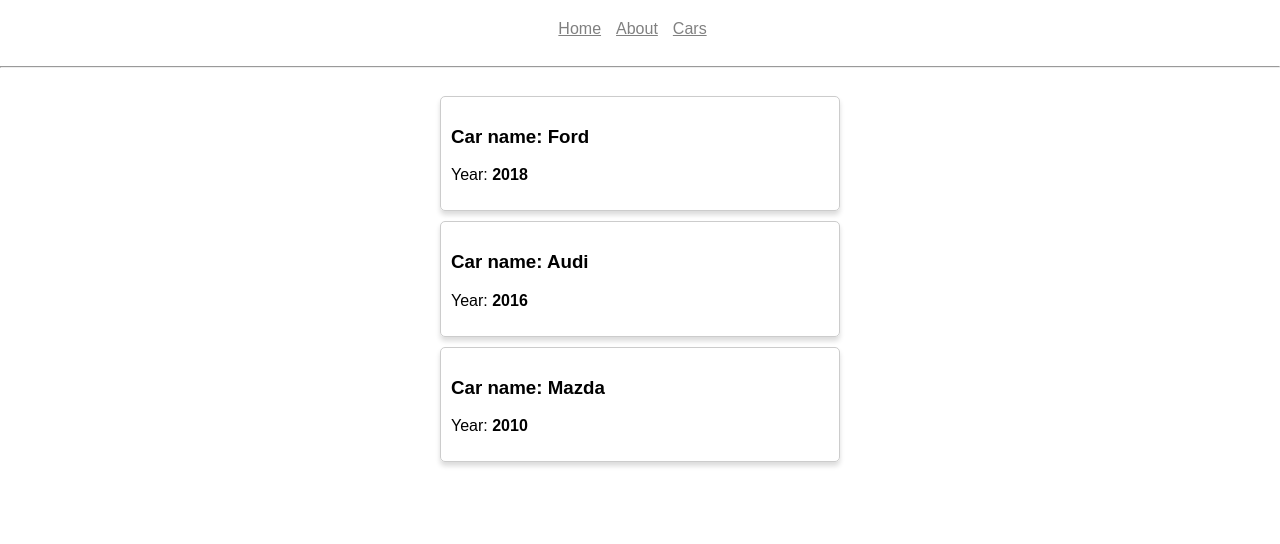
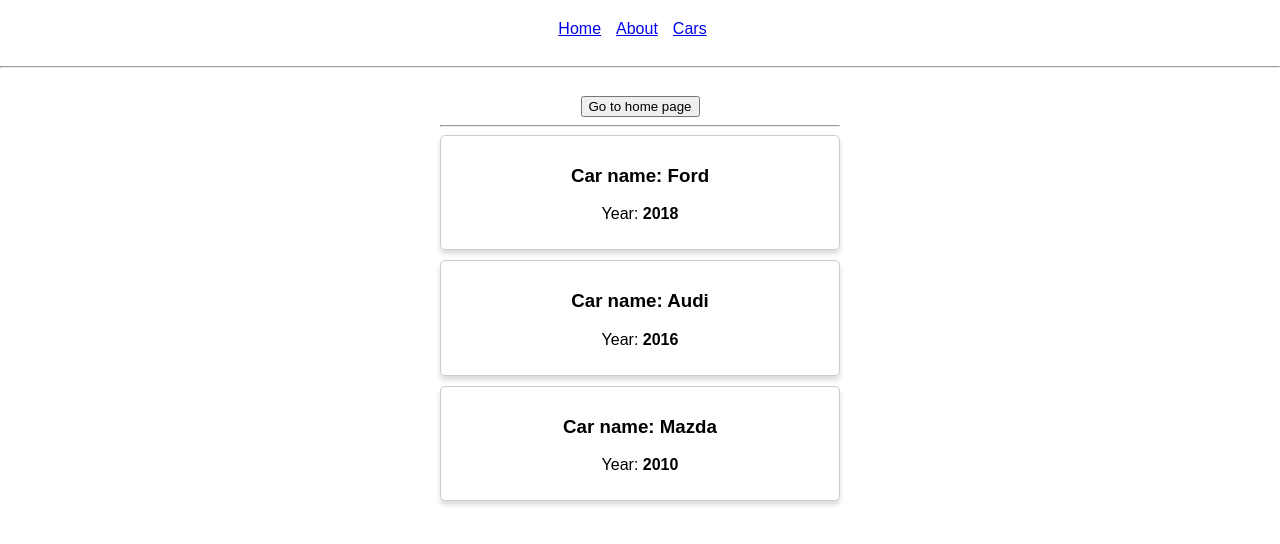
Before and after one commit to karaulovskin/react-theory, a React (Create React App) app: page /cars in a window 1280 px wide. Shown: the top 544 px of the page. Built offline with nearby package versions, Linux system fonts and the light colour scheme.

Commit message:
Программная навигация

```diff
--- a/src/App.js
+++ b/src/App.js
@@ -15,7 +15,7 @@
                             <NavLink
                                 to="/"
                                 exact
-                                activeClassName={'wfm-active'}
+                                activeClassName={classes.Current}
                             >Home</NavLink>
                         </li>
                         <li>
@@ -29,9 +29,7 @@
                         <li>
                             <NavLink
                                 to={{
-                                    pathname: '/cars',
-                                    search: '?a=1&c=2',
-                                    hash: 'wfm-hash'
+                                    pathname: '/cars'
                                 }}
                             >Cars</NavLink>
                         </li>
--- a/src/App.module.scss
+++ b/src/App.module.scss
@@ -20,15 +20,9 @@
         list-style: none;
         li {
             margin-right: 15px;
-            a {
-                color: gray;
-            }
-            a.current {
-                color: red;
-            }
         }
     }
 }
-.wfm-active {
+.Current {
     color: red
 }
--- a/src/Cars/Car/Car.js
+++ b/src/Cars/Car/Car.js
@@ -3,6 +3,7 @@
 
 
 const Car = props => {
+    console.log(props)
     return (
         <div className={classes.Car}>
             <h3>Сar name: {props.name}</h3>
--- a/src/Cars/Cars.js
+++ b/src/Cars/Cars.js
@@ -10,19 +10,30 @@
         ]
     }
 
+    goToHomePage = () => {
+        this.props.history.push({
+            pathname: '/'
+        })
+    }
+
     render() {
+        // console.log(this.props)
         return (
             <div style={{
                 width: 400,
                 margin: 'auto',
-                paddingTop: '20px'
+                paddingTop: '20px',
+                textAlign: 'center'
             }}>
+                <button onClick={this.goToHomePage}>Go to home page</button>
+                <hr/>
                 {this.state.cars.map((car, index) => {
                     return (
                         <Car
                             key={index}
                             name={car.name}
                             year={car.year}
+                            {...this.props}
                         />
                     )
                 })}
```
